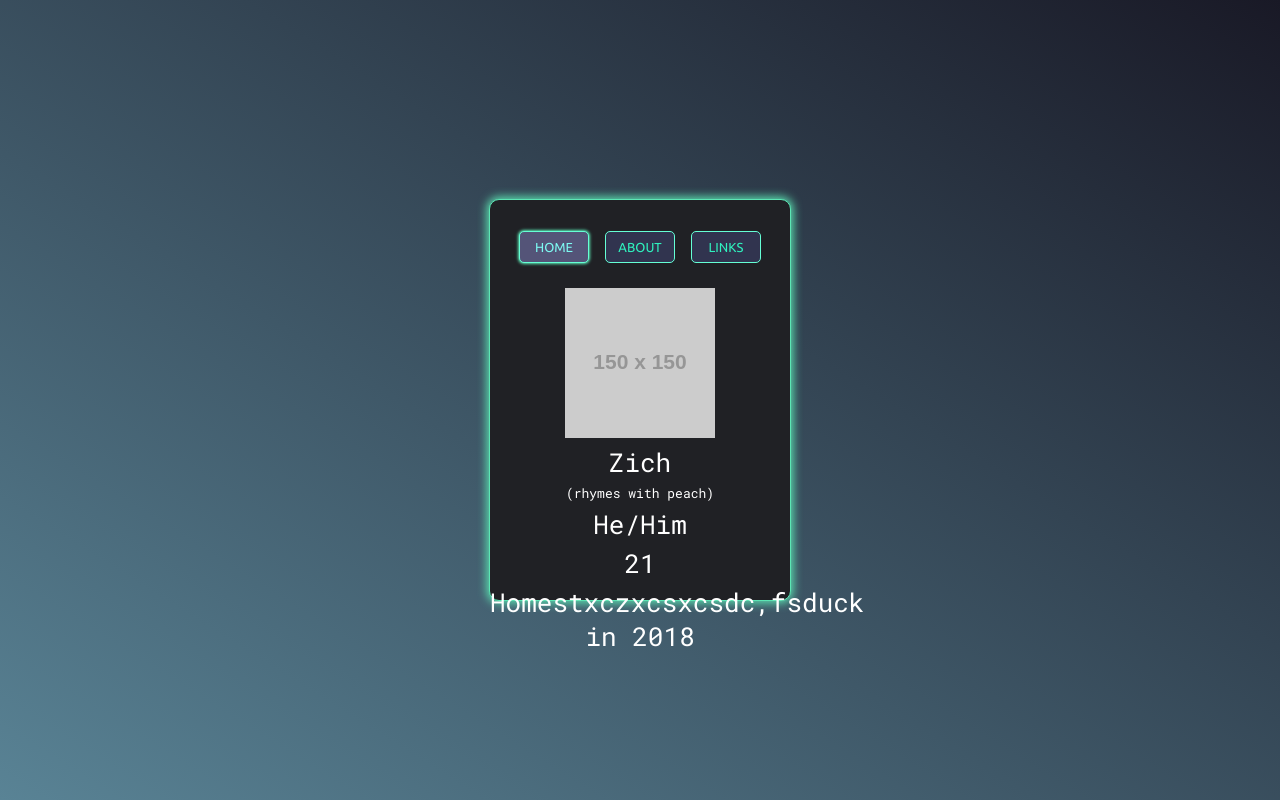
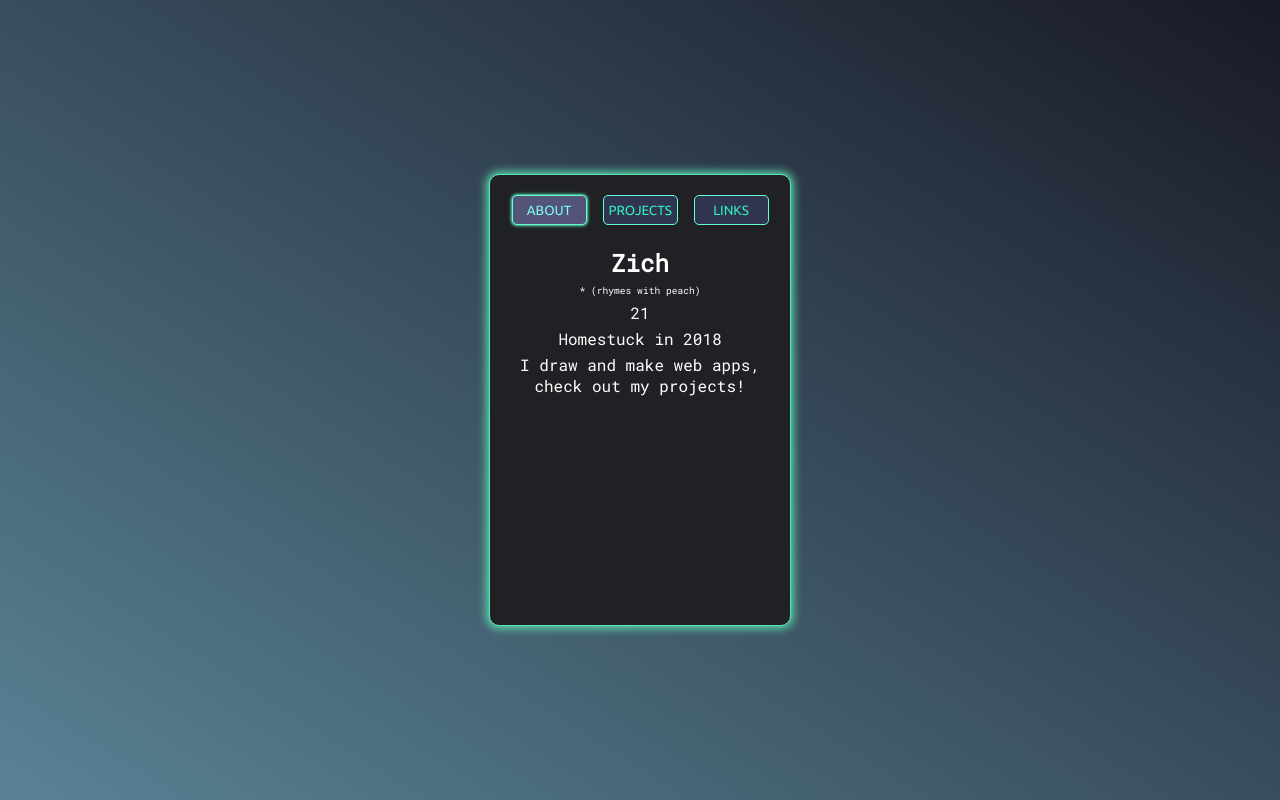
Before and after one commit to sburbd/sburbd.github.io, a React (Create React App) app: page / in a window 1280 px wide. Built offline with nearby package versions, Linux system fonts and the light colour scheme.

Commit message:
update files

```diff
--- a/public/index.html
+++ b/public/index.html
@@ -9,7 +9,7 @@
     <link href="https://fonts.googleapis.com/css?family=Roboto+Mono|Ubuntu" rel="stylesheet">
     <link rel="manifest" href="%PUBLIC_URL%/manifest.json">
 
-    <title>we've reachstuck</title>
+    <title>we've reached peak homestuck</title>
   </head>
   <body>
     <noscript>
--- a/src/About.js
+++ b/src/About.js
@@ -4,10 +4,13 @@ class About extends Component {
   render() {
 
     return(
-    <div className="animated fadeIn">
-      <p>Web dev person</p>
-      <p>other info</p>
-    </div>
+      <div className="animated fadeIn">
+        <h2>Zich</h2>
+        <p className='zich-subtitle'>* (rhymes with peach)</p>
+        <p>21</p>
+        <p>Homestuck in 2018</p>
+        <p>I draw and make web apps, check out my projects!</p>
+      </div>
     )
   }
 }
--- a/src/App.css
+++ b/src/App.css
@@ -1,14 +1,6 @@
 /* Whole page */
 body{
   font-family: 'Ubuntu', sans-serif;
-}
-
-button{
-  outline: none;
-  -webkit-user-select: none;
-    -moz-user-select: none;
-    -ms-user-select: none;
-    user-select: none;
 }
 
 .page {
@@ -18,7 +10,7 @@ button{
   flex-direction: column;
   align-items: center;
   justify-content: center;
-  font-size: calc(10px + 2vmin);
+  font-size: 16px;
   color: white;
   text-align: center;
   font-family: 'Roboto Mono', monospace;
@@ -28,7 +20,7 @@ button{
   color: #61dafb;
 }
 
-p{
+p, h2{
   margin: 0px;
   padding-bottom: 5px;
 }
@@ -36,7 +28,7 @@ p{
 /* Main */
 
 .main{
-  height: 400px;
+  height: 450px;
   width: 300px;
   border: 1px #5ce6b4 solid;
   border-radius: 10px;
@@ -44,107 +36,16 @@ p{
   background-color: #202125;
 }
 
-/* Buttons */
+/* Section formatting */
 
-#btn-container{
-  margin: 10px;
-  padding: 15px 0px;
+#content{
+  padding: 20px;
+  padding-top: 0px;
 }
 
-.buttons{
-  font-size: .5em;
-  text-transform: uppercase;
-  margin: 0px 8px;
-  border-radius: 5px;
-  width: 70px;
-  padding: 8px 0px;
-  font-family: 'Ubuntu', sans-serif;
-}
-
-.visible{
-  visibility: visible;
-}
-
-.invisible{
-  display: none;
-}
-
-.active-btn{
-  background-color: #545478;
-  color: #7dfaf2;
-  border: 1px solid #65ffd5;
-  box-shadow: 0px 0px 3px 1px #5ce6b4;
-}
-
-.default-btn{
-  background-color: #31344f;
-  color: #2ff2be;
-  border: 1px solid #65ffd5;
-}
-
-/* Animations */
-
-.animated {
-  -webkit-animation-duration: 1.1s;
-  animation-duration: 1.1s;
-  -webkit-animation-fill-mode: both;
-  animation-fill-mode: both;
-}
-
-@-webkit-keyframes fadeInBottom {
-  0% {
-     opacity: 0;
-     -webkit-transform: translateY(20px);
-  }
-  100% {
-     opacity: 1;
-     -webkit-transform: translateY(0);
-  }
-}
-
-@keyframes fadeInBottom {
-  0% {
-     opacity: 0;
-     transform: translateY(20px);
-  }
-  100% {
-     opacity: 1;
-     transform: translateY(0);
-  }
-}
-
-.fadeInBottom {
-  -webkit-animation-name: fadeInBottom;
-  animation-name: fadeInBottom;
-}
-
-@-webkit-keyframes fadeIn {
-  0% {
-     opacity: 0;
-  }
-  100% {
-     opacity: 1;
-  }
-}
-
-@keyframes fadeIn {
-  0% {
-     opacity: 0;
-  }
-  100% {
-     opacity: 1;
-  }
-}
-
-.fadeIn {
-  -webkit-animation-name: fadeIn;
-  animation-name: fadeIn;
-}
-
-/* Section formatting */
-
+/* Home */
 .zich-subtitle{
-  font-size: 0.5em;
+  font-size: 0.6em;
 }
 
 /* Project Buttons */
@@ -158,10 +59,10 @@ p{
   background-image: url('images/hscm.png') ;
 }
 
-.hslang{
-  background-image: url('https://via.placeholder.com/260x80.png') ;
+.hsch{
+  background-image: url('images/hsch.png') ;
 }
 
 .hsqc{
-  background-image: url('https://via.placeholder.com/260x80/485345.png') ;
+  background-image: url('images/hsqc.png') ;
 }
--- a/src/App.js
+++ b/src/App.js
@@ -1,6 +1,7 @@
 import React, { Component } from 'react';
 import Content from './Content.js';
 import './App.css';
+import './Buttons.css';
 
 class App extends Component {
 
--- /dev/null
+++ b/src/Buttons.css
@@ -0,0 +1,104 @@
+/* Buttons */
+
+button{
+  outline: none;
+  -webkit-user-select: none;
+    -moz-user-select: none;
+    -ms-user-select: none;
+    user-select: none;
+}
+
+#btn-container{
+  padding: 12px 0px;
+}
+
+.buttons{
+  text-transform: uppercase;
+  margin: 8px;
+  border-radius: 5px;
+  width: 75px;
+  height: 30px;
+  padding: 5px;
+  margin-bottom: 10px;
+  font-family: 'Ubuntu', sans-serif;
+}
+
+.visible{
+  visibility: visible;
+}
+
+.invisible{
+  display: none;
+}
+
+.active-btn{
+  background-color: #545478;
+  color: #7dfaf2;
+  border: 1px solid #65ffd5;
+  box-shadow: 0px 0px 3px 1px #5ce6b4;
+}
+
+.default-btn{
+  background-color: #31344f;
+  color: #2ff2be;
+  border: 1px solid #65ffd5;
+}
+
+/* Animations */
+
+.animated {
+  -webkit-animation-duration: 1.1s;
+  animation-duration: 1.1s;
+  -webkit-animation-fill-mode: both;
+  animation-fill-mode: both;
+}
+
+@-webkit-keyframes fadeInBottom {
+  0% {
+     opacity: 0;
+     -webkit-transform: translateY(20px);
+  }
+  100% {
+     opacity: 1;
+     -webkit-transform: translateY(0);
+  }
+}
+
+@keyframes fadeInBottom {
+  0% {
+     opacity: 0;
+     transform: translateY(20px);
+  }
+  100% {
+     opacity: 1;
+     transform: translateY(0);
+  }
+}
+
+.fadeInBottom {
+  -webkit-animation-name: fadeInBottom;
+  animation-name: fadeInBottom;
+}
+
+@-webkit-keyframes fadeIn {
+  0% {
+     opacity: 0;
+  }
+  100% {
+     opacity: 1;
+  }
+}
+
+@keyframes fadeIn {
+  0% {
+     opacity: 0;
+  }
+  100% {
+     opacity: 1;
+  }
+}
+
+.fadeIn {
+  -webkit-animation-name: fadeIn;
+  animation-name: fadeIn;
+}
--- a/src/Content.js
+++ b/src/Content.js
@@ -13,9 +13,9 @@ class Content extends Component{
 
   render() {
     const details = [
-      {id:'home', label:'Home'},
       {id:'about', label:'About'},
-      {id:'projects', label:'Links'},
+      {id:'projects', label:'projects'},
+      {id:'links', label:'links'}
     ]
 
     return(
--- a/src/Home.js
+++ b/src/Home.js
@@ -5,12 +5,12 @@ class Home extends Component {
 
     return(
     <div className="animated fadeIn">
-      <img src='https://via.placeholder.com/150' alt='profile'></img>
-      <p>Zich</p>
+      <img src='https://via.placeholder.com/240x50' alt='profile'></img>
+      <h5>Zich</h5>
       <p className='zich-subtitle'>(rhymes with peach)</p>
-      <p>He/Him</p>
       <p>21</p>
-      <p>Homestxczxcsxcsdc,fsduck in 2018</p>
+      <p>Homestuck in 2018</p>
+      <p>I draw and make web apps, check out my projects!</p>
     </div>
     )
   }
--- /dev/null
+++ b/src/Links.js
@@ -0,0 +1,22 @@
+import React, { Component } from 'react';
+
+class Links extends Component {
+  render() {
+
+    return(
+    <div className="animated fadeIn">
+      <h3>-- CODE --</h3>
+      <p>Sburbd on Github</p>
+      <h3>-- TWITTER --</h3>
+      <p>Main Twitter</p>
+      <p>Art reblog Twitter</p>
+      <h3>-- DISCORD --</h3>
+      <p>Add me on Discord</p>
+      <p>HS JP/KOR study discord</p>
+
+    </div>
+    )
+  }
+}
+
+export default Links;
--- a/src/MainInfo.js
+++ b/src/MainInfo.js
@@ -1,16 +1,18 @@
 import React, { Component } from 'react';
 import Home from './Home.js';
 import About from './About.js';
-import Links from './Projects.js';
+import Projects from './Projects.js';
+import Links from './Links.js';
+
 
 class MainInfo extends Component{
   render() {
     const d = this.props.details
     const actIn = this.props.actIn
-    const el = [Home, About, Links]
+    const el = [About, Projects, Links]
 
     return(
-      <div>
+      <div id='content'>
         { d.map((details, i) => {
           return(
             <BoxInfo
--- a/src/Projects.js
+++ b/src/Projects.js
@@ -17,7 +17,7 @@ class LinkButtons extends Component {
   render() {
     const linkbtns = [
       {name: 'HS Comic Maker', style: 'hscm', url: 'url'},
-      {name: 'HS JPN/KOR study discord', style: 'hslang', url: 'url'},
+      {name: 'HS Chittr gui', style: 'hsch', url: 'url'},
       {name: 'Hiveswap Quirk Converter', style: 'hsqc', url: 'url'}
     ]
 
@@ -33,6 +33,7 @@ class LinkButtons extends Component {
         )
       })
       }
+      <p>All of the code can be viewed on GitHub</p>
       </div>
     )
   }
@@ -42,7 +43,6 @@ class LinkButton extends Component {
   render() {
     const st = this.props.style
     return(
-
       <React.Fragment>
         <button className={'linkbtns ' + this.props.style}>
           {this.props.name}
```
Also changed, not shown: src/images/hsch.png (added), src/images/hsqc.png (added), 17 other files (tests, documents, lock files or other folders).
